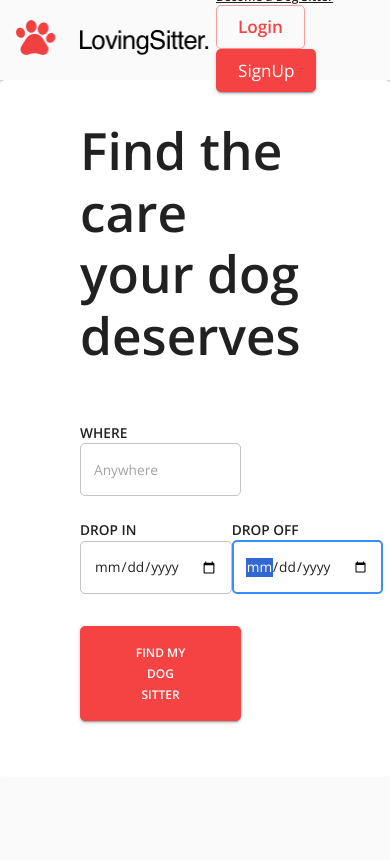
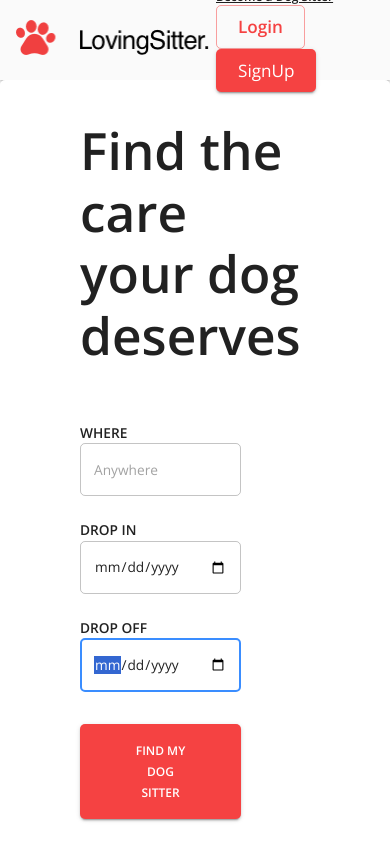
Before and after one commit to hatchways/team-scallops, a React (Create React App) app in the folder client/: page /land in a window 390 px wide. Shown: the top 860 px of the page. Built offline with nearby package versions, Linux system fonts and the light colour scheme; no server answers.

Commit message:
Change Box to Grid for more responsive design

```diff
--- a/client/src/pages/landingPage/LandingPage.tsx
+++ b/client/src/pages/landingPage/LandingPage.tsx
@@ -58,7 +58,8 @@ export default function LandingPage(): JSX.Element {
                   value={values.where}
                   handleChange={handleChange}
                 />
-                <Box display="flex">
+                <Grid container direction="row">
+                  <Grid item xs={12} md={6} lg={6}>
                     <InputField
                       name="dropIn"
                       type="date"
@@ -71,6 +72,8 @@ export default function LandingPage(): JSX.Element {
                       value={values.dropIn}
                       handleChange={handleChange}
                     />
+                  </Grid>
+                  <Grid item xs={12} md={6} lg={6}>
                     <InputField
                       name="dropOff"
                       type="date"
@@ -83,7 +86,8 @@ export default function LandingPage(): JSX.Element {
                       value={values.dropOff}
                       handleChange={handleChange}
                     />
-                </Box>
+                  </Grid>
+                </Grid>
 
                 <Button type="submit" variant="contained" color="secondary" className={classes.submit}>
                   FIND MY DOG SITTER
```
Lines whose indentation alone changed are shown as unchanged.
